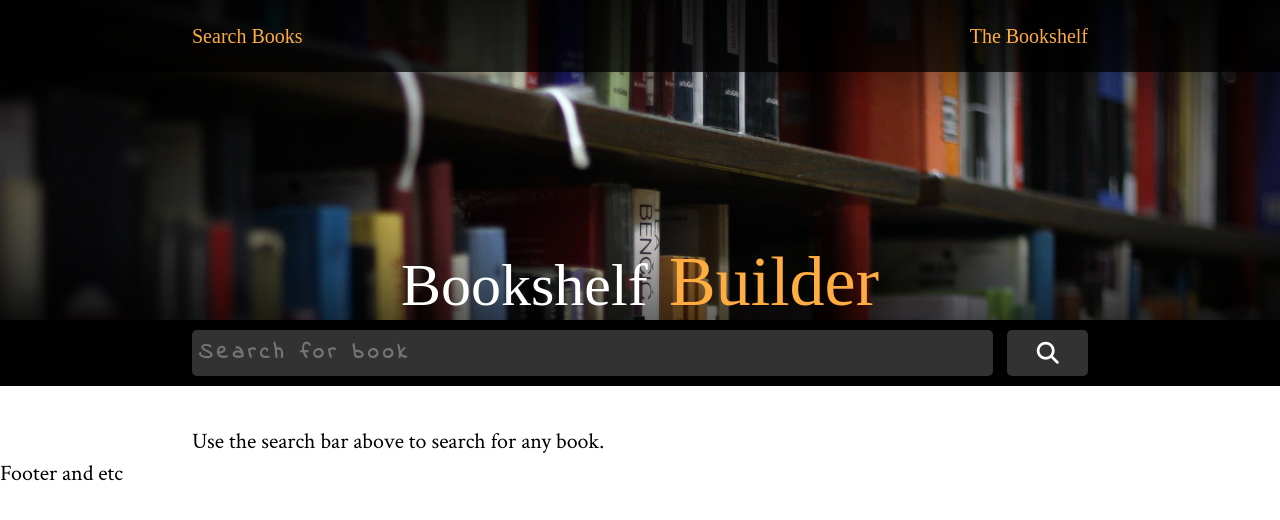
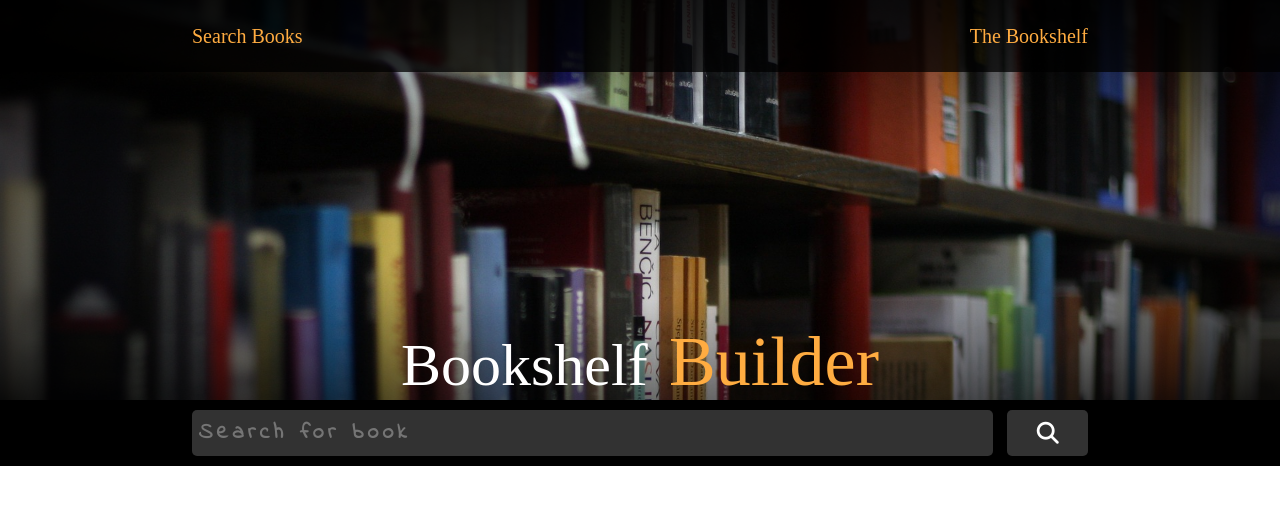
Before and after one commit to duskconductor/react-bookshelf-builder, a React (Create React App) app in the folder client/: page / in a window 1280 px wide. Shown: the top 520 px of the page. Built offline with nearby package versions, Linux system fonts and the light colour scheme; a web font is replaced by a local one.

Commit message:
Removed default messages for pages

```diff
--- a/client/src/App.js
+++ b/client/src/App.js
@@ -22,9 +22,6 @@ function App() {
               <Route component={NotFound} />
             </Switch>
           </div>
-          <div>
-            <p>Footer and etc</p>
-          </div>
         </div>
       </Router>
     </div>
--- a/client/src/assets/css/style.css
+++ b/client/src/assets/css/style.css
@@ -1,7 +1,7 @@
 @import url("https://fonts.googleapis.com/css2?family=Crimson+Text&family=Inknut+Antiqua:wght@800&family=Indie+Flower&display=swap");
 .headerWrapper {
   width: 100vw;
-  height: 25vw;
+  height: 50vh;
   position: relative;
   background: url("../images/bookshelf.jpg");
   background-repeat: no-repeat;
@@ -41,12 +41,12 @@
 }
 
 .headerWrapper .headerContainer .headerLinkList {
-  font-size: 10px;
+  font-size: 17px;
 }
 
 @media screen and (min-width: 320px) {
   .headerWrapper .headerContainer .headerLinkList {
-    font-size: calc( 10px + strip-unit(10px) * ((100vw - 320px) / strip-unit(880px)));
+    font-size: calc( 17px + strip-unit(3px) * ((100vw - 320px) / strip-unit(880px)));
   }
 }
 
--- a/client/src/assets/sass/_header.scss
+++ b/client/src/assets/sass/_header.scss
@@ -1,6 +1,6 @@
 .headerWrapper {
   width: 100vw;
-  height: 25vw;
+  height: 50vh;
   position: relative;
   background: url("../images/bookshelf.jpg");
   background-repeat: no-repeat;
@@ -31,7 +31,7 @@
       display: flex;
       font-family: $header-font-fam;
       justify-content: space-between;
-      @include fluid-type(320px, 1200px, 10px, 20px);
+      @include fluid-type(320px, 1200px, 17px, 20px);
 
       .navLink {
         color: #ffac41;
--- a/client/src/components/SearchResult/index.js
+++ b/client/src/components/SearchResult/index.js
@@ -4,7 +4,7 @@ const SearchResult = (props) => {
   return props.books.length === 0 ? (
     <div className="searchResultWrapper">
       <div className="searchResultContent">
-        <p>Use the search bar above to search for any book.</p>
+        <p></p>
       </div>
     </div>
   ) : (
@@ -35,9 +35,9 @@ const SearchResult = (props) => {
                 <button
                   className="bookButton"
                   id={book.id}
-                  onClick={() => props.handleDeleteButton(book.id)}
+                  onClick={(e) => props.handleSavedButton(e)}
                 >
-                  Remove
+                  Save Book
                 </button>
               </div>
             </div>
```
Also changed, not shown: 1 other file (tests, documents, lock files or other folders).
